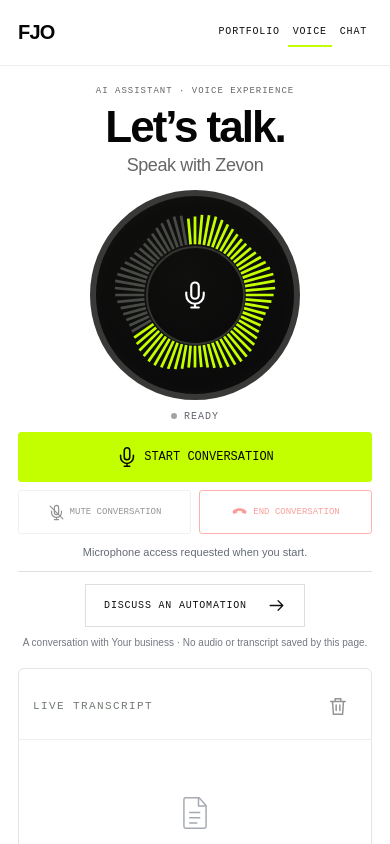
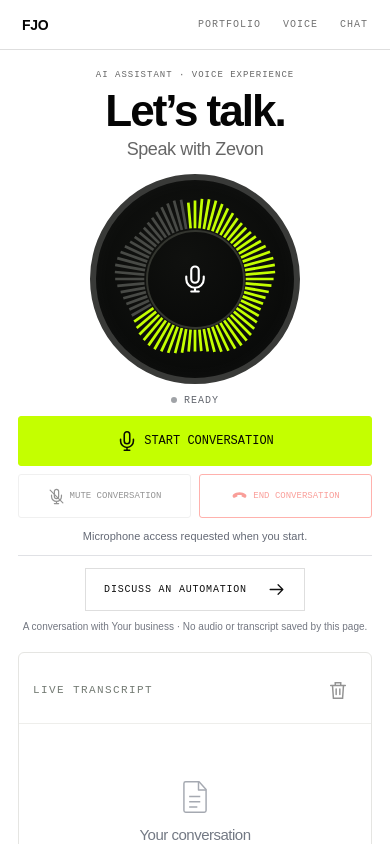
Before and after one commit to fotrjhay/voice-agent, a Next.js app: page / in a window 390 px wide. Shown: the top 844 px of the page. Built offline with nearby package versions, Linux system fonts and the light colour scheme.

Commit message:
Align header with portfolio on desktop and mobile

```diff
--- a/app/voice.module.css
+++ b/app/voice.module.css
@@ -11,12 +11,11 @@
 
 }
 .page::before { content: ''; position: fixed; inset: 0; background: #fff; z-index: -1; }
-.header { position: relative; border-bottom: 1px solid #ededeb; padding: 24px 4.5%; margin-bottom: 0; }
-.headerLabel { position: absolute; left: 50%; transform: translateX(-50%); font-family: var(--mono); font-size: 11px; font-weight: 700; }
-.wordmark { display: flex; align-items: center; gap: 18px; font-size: 20px; font-weight: 800; letter-spacing: -.8px; color: #050505; text-decoration: none; }
-.header nav { display: flex; align-items: center; gap: 44px; }
-.header nav a { color: #101114; text-decoration: none; font-family: var(--mono); text-transform: uppercase; letter-spacing: 1.4px; font-size: 12px; padding: 5px 0; border-bottom: 2px solid transparent; }
-.header nav a[aria-current] { border-color: var(--lime); font-weight: 400; }
+.header { min-height: 72px; border-bottom: 1px solid #dedede; padding: 0 6.5%; margin-bottom: 0; }
+.wordmark { display: flex; align-items: center; font-size: 20px; font-weight: 800; letter-spacing: -.5px; color: #050505; text-decoration: none; }
+.header nav { display: flex; align-items: center; gap: 40px; }
+.header nav a { color: #101114; text-decoration: none; font-family: var(--mono); text-transform: uppercase; letter-spacing: 1.4px; font-size: 14px; padding: 12px 0; }
+.header nav a:hover { color: #666; }
 .layout { display: grid; grid-template-columns: minmax(0, 1.5fr) minmax(300px, 1fr); gap: 7%; width: 100%; max-width: 1440px; margin: 0 auto; padding: 30px 4.5% 24px; flex: 1; }
 .conversation { text-align: center; min-width: 0; padding: 20px 0 0; }
 .intro h1 { color: #050505; font-size: clamp(54px, 6vw, 80px); font-weight: 800; line-height: 1.05; letter-spacing: -4px; margin: 0 0 8px; }
@@ -66,12 +65,11 @@
 .transcriptNote { font-size: 11px; color: #777c86; line-height: 1.6; padding: 14px 24px; margin: 0; border-top: 1px solid #eff0f2; }
 .footer { border-top: 1px solid #ededeb; padding: 20px 4.5%; font-size: 10px; color: #868b94; }
 
-@media(max-width:1000px) {  .layout { grid-template-columns: minmax(0, 1fr) minmax(280px, .7fr); gap: 24px; } .header nav { gap: 12px; } .intro h1 { font-size: 60px; } .intro p { font-size: 22px; } .secondaryControls { grid-template-columns: 1fr; gap: 9px; } .transcript { min-height: 690px; } .dial { width: 270px; } }
-@media(max-width:700px) {  .header { padding: 20px 0; margin-bottom: 32px; flex-wrap: wrap; gap: 15px; } .wordmark { font-size: 20px; gap: 10px; } .wordmark span { font-size: 9px; padding: 0 0 0 10px; } .header nav { gap: 3px; } .header nav a { padding: 8px 5px; font-size: 10px; letter-spacing: .8px; } .layout { grid-template-columns: 1fr; gap: 28px; } .conversation { padding-top: 8px; } .intro h1 { font-size: 60px; letter-spacing: -3px; } .intro p { font-size: 21px; } .dial { width: 280px; } .secondaryControls { grid-template-columns: 1fr 1fr; } .page button { gap: 6px; padding: 14px 8px; font-size: 10px; letter-spacing: 0; } .page .start { font-size: 12px; } .conversationFooter { padding-top: 18px; } .transcript { min-height: 400px; } .transcriptLog { min-height: 280px; max-height: 430px; padding: 0 18px; } .empty { min-height: 280px; } .transcriptHeader { padding: 20px 18px 10px; } .transcriptNote { padding: 14px 18px; } .footer { gap: 8px; line-height: 1.5; } }
+@media(max-width:1000px) {  .layout { grid-template-columns: minmax(0, 1fr) minmax(280px, .7fr); gap: 24px; } .header nav { gap: 28px; } .intro h1 { font-size: 60px; } .intro p { font-size: 22px; } .secondaryControls { grid-template-columns: 1fr; gap: 9px; } .transcript { min-height: 690px; } .dial { width: 270px; } }
+@media(max-width:700px) {  .header nav { gap: 22px; } .header nav a { padding: 15px 0; font-size: 10px; letter-spacing: 1px; color: #737373; } .wordmark { font-size: 14px; letter-spacing: -.3px; } .layout { grid-template-columns: 1fr; gap: 28px; } .conversation { padding-top: 8px; } .intro h1 { font-size: 60px; letter-spacing: -3px; } .intro p { font-size: 21px; } .dial { width: 280px; } .secondaryControls { grid-template-columns: 1fr 1fr; } .page button { gap: 6px; padding: 14px 8px; font-size: 10px; letter-spacing: 0; } .page .start { font-size: 12px; } .conversationFooter { padding-top: 18px; } .transcript { min-height: 400px; } .transcriptLog { min-height: 280px; max-height: 430px; padding: 0 18px; } .empty { min-height: 280px; } .transcriptHeader { padding: 20px 18px 10px; } .transcriptNote { padding: 14px 18px; } .footer { gap: 8px; line-height: 1.5; } }
 @media(max-width:370px) { .secondaryControls { grid-template-columns: 1fr; } .dial { width: 250px; } .intro h1 { font-size: 52px; } }
 @media(max-width:700px) {
-  .header { padding: 18px; margin-bottom: 0; gap: 10px; }
-  .headerLabel { display: none; }
+  .header { min-height: 50px; padding: 0 22px; margin-bottom: 0; gap: 16px; flex-wrap: nowrap; }
   .conversation { padding-top: 0; }
   .intro .eyebrow { font-size: 9px; letter-spacing: 1px; margin-bottom: 8px; }
   .intro h1 { font-size: 44px; letter-spacing: -2px; margin-bottom: 5px; }
@@ -99,7 +97,6 @@
   .footer { padding: 14px 18px; font-size: 9px; }
 }
 @media(min-width:701px) {
-  .header { padding: 24px 4.5%; margin-bottom: 0; }
   .conversation { padding-top: 0; }
   .intro .eyebrow { margin-bottom: 10px; font-size: 10px; }
   .intro h1 { font-size: clamp(40px, 5.5svh, 60px); letter-spacing: -2.5px; margin-bottom: 6px; }
--- a/app/voice.tsx
+++ b/app/voice.tsx
@@ -166,7 +166,6 @@ export default function Voice({ business }: { business: string }) {
   return <main className={styles.page}>
     <header className={styles.header}>
       <Link className={styles.wordmark} href="/" aria-label="FJO voice home">FJO</Link>
-      <span className={styles.headerLabel}>VOICE</span>
       <nav aria-label="Main navigation"><a href="https://jayeola.com">Portfolio</a><Link href="/" aria-current="page">Voice</Link><a href="https://chat.jayeola.com">Chat</a></nav>
     </header>
     <div className={styles.layout}>
```
